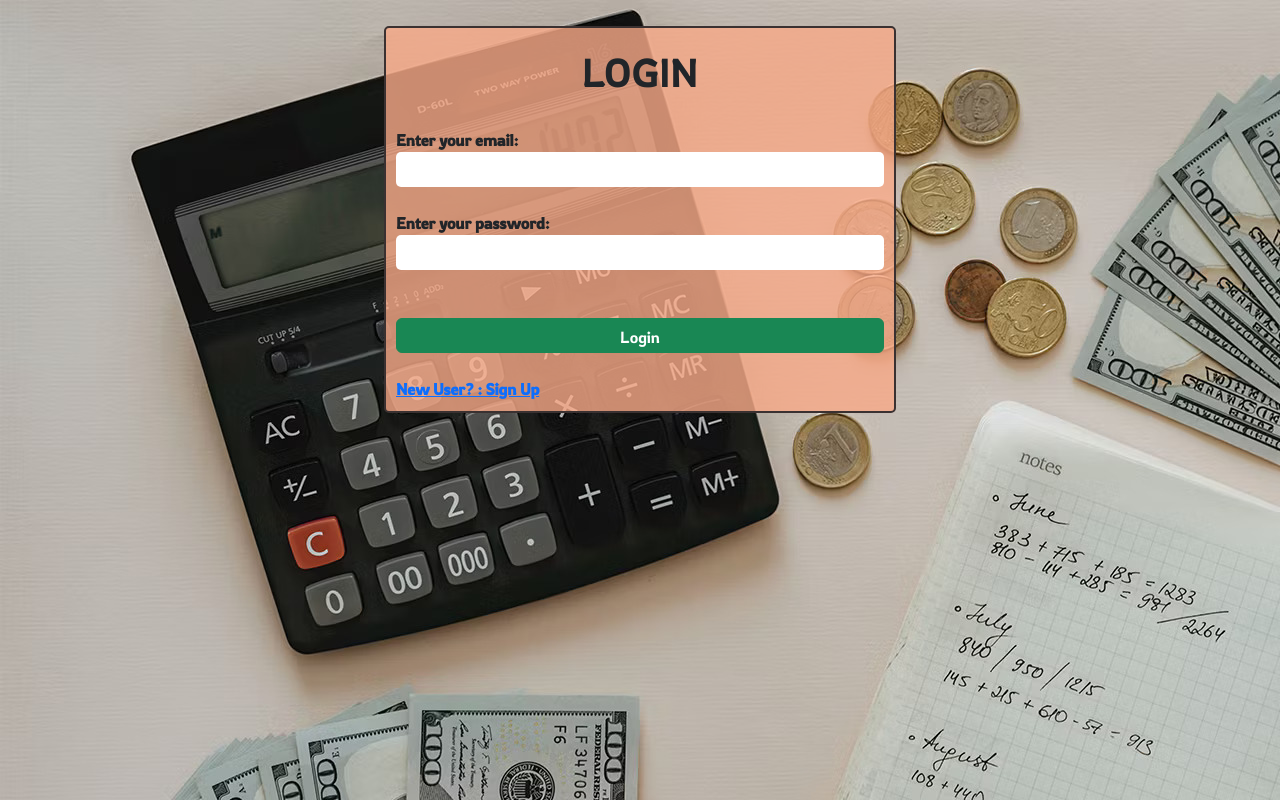
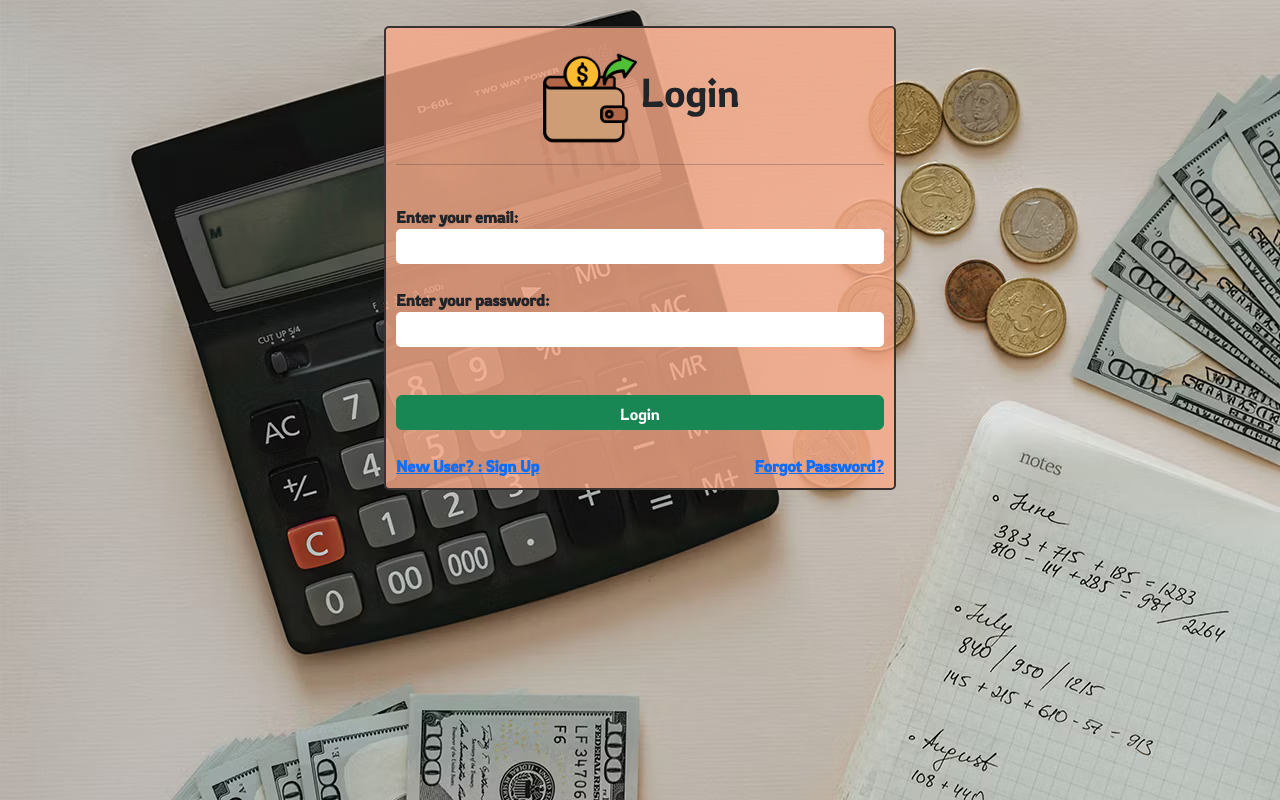
Before and after one commit to harshkhare001/full-stack-expense-tracker, a website: page public/views/login.html in a window 1280 px wide. Drawn offline with nearby package versions, Linux system fonts and the light colour scheme; files that its build step writes are made by us from their sources.

Commit message:
Update login.html

```diff
--- a/public/views/login.html
+++ b/public/views/login.html
@@ -3,7 +3,8 @@
   <head>
     <meta charset="UTF-8" />
     <meta name="viewport" content="width=device-width, initial-scale=1.0" />
-    <title>login</title>
+    <title>log In</title>
+    <link rel="icon" type="image/x-icon" href="/images/logo2.png">
     <link rel="stylesheet" href="../css/login.css" />
     <link href="https://cdn.jsdelivr.net/npm/bootstrap@5.3.1/dist/css/bootstrap.min.css" rel="stylesheet" integrity="sha384-4bw+/aepP/YC94hEpVNVgiZdgIC5+VKNBQNGCHeKRQN+PtmoHDEXuppvnDJzQIu9" crossorigin="anonymous"/>
     <script src="https://cdn.jsdelivr.net/npm/bootstrap@5.3.1/dist/js/bootstrap.bundle.min.js" integrity="sha384-HwwvtgBNo3bZJJLYd8oVXjrBZt8cqVSpeBNS5n7C8IVInixGAoxmnlMuBnhbgrkm" crossorigin="anonymous"></script>
@@ -15,7 +16,7 @@
   <body>
     <div class=".container" id="container">
       <form id="loginForm">
-        <h1>LOGIN</h1>
+        <h1><img id="login-img" style="width: 100px; height:100px"; src="/images/logo2.png">Login</h1><hr>
         <br />
         <label for="email">Enter your email:</label>
         <input type="text" id="email" name="email" required />
@@ -26,8 +27,12 @@
         <input type="submit" class="btn btn-success" value="Login" />
       </form>
       <br>
-      <a href="signup.html">New User? : Sign Up</a>
+      <span>
+        <a href="signup">New User? : Sign Up</a>
+        <a href="forgotpassword" style="float:right;">Forgot Password?</a>
+      </span>
+
     </div>
-    <script src="../js/login.js"></script>
+    <script src="js/login.js"></script>
   </body>
 </html>
```
